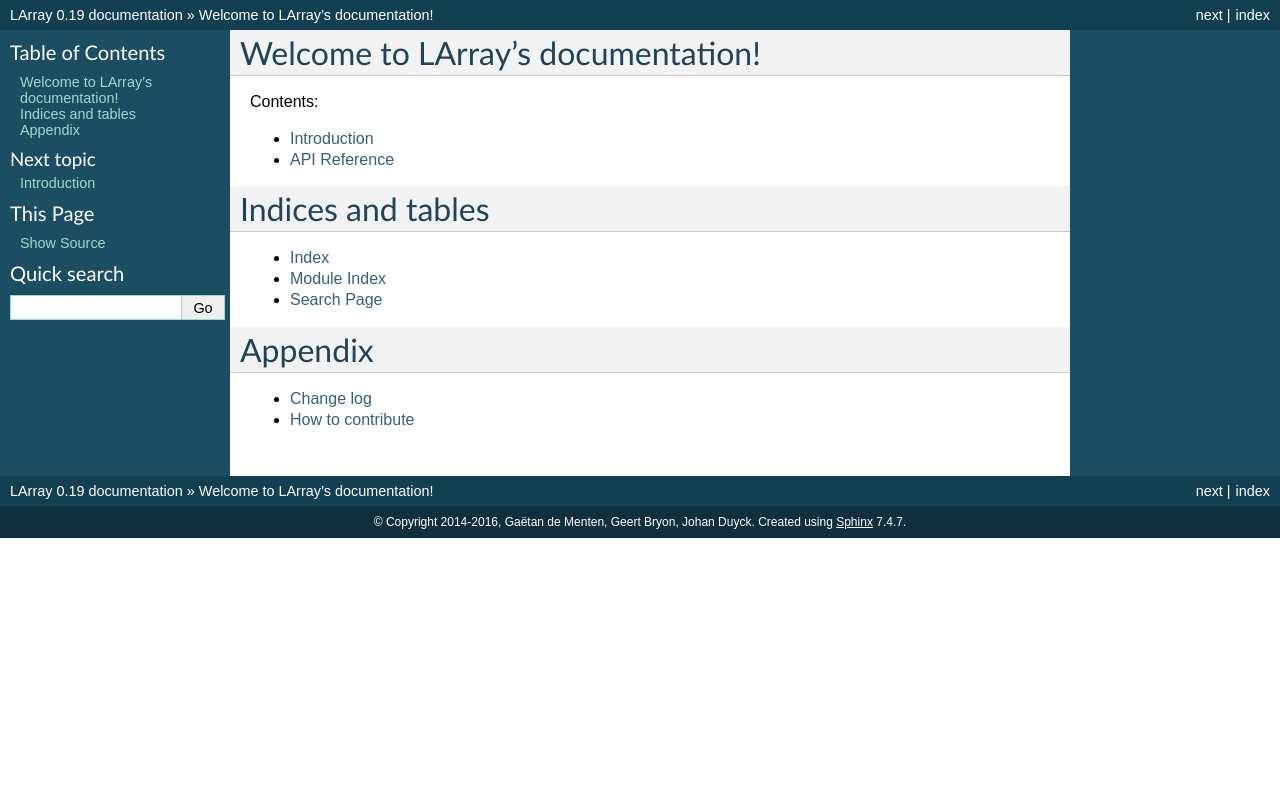
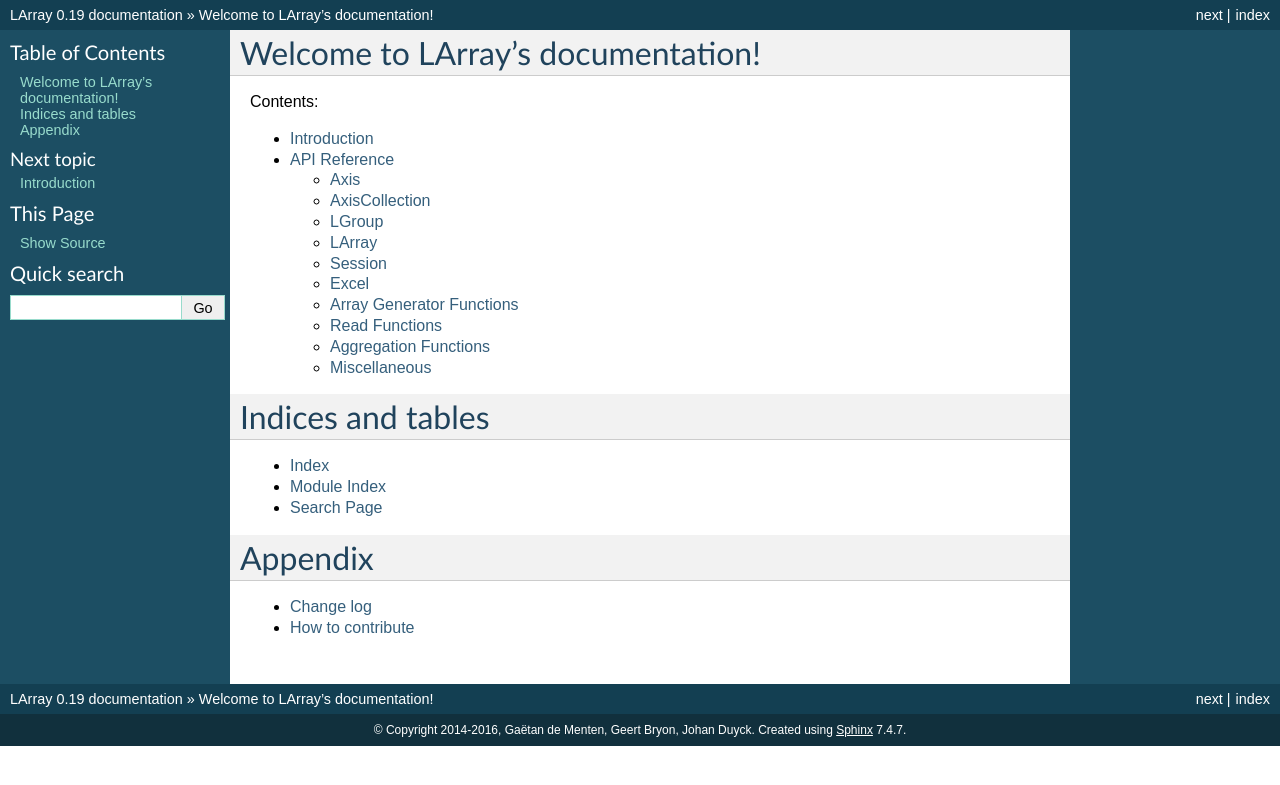
Before and after one commit to larray-project/larray, a Sphinx documentation site: the page built from doc/source/index.rst, in a window 1280 px wide. Shown: the top 785 px of the page. Built offline with Sphinx 7.4.7, drawn with Linux system fonts in a browser that asks for light colours; some of the changed lines change nothing that is shown.

Commit message:
Update api.rst

```diff
--- a/doc/source/api.rst
+++ b/doc/source/api.rst
@@ -4,11 +4,137 @@
 .. automodule:: larray
    :members:
 
+Axis
+----
+
 .. autoclass:: larray.Axis
    :members:
+
+AxisCollection
+--------------
+
+.. autoclass:: larray.AxisCollection
+:members:
+
+LGroup
+------
 
 .. autoclass:: larray.LGroup
    :members:
 
+LArray
+------
+
 .. autoclass:: larray.LArray
    :members:
+
+Session
+-------
+
+.. autoclass:: larray.Session
+:members:
+
+Excel
+-----
+
+.. automodule:: larray.excel
+:members:
+
+.. autoclass:: larray.excel.Workbook
+:members:
+
+.. autoclass:: larray.excel.Sheet
+:members:
+
+.. autoclass:: larray.excel.Range
+:members:
+
+Array Generator Functions
+-------------------------
+
+.. autofunction:: larray.create_sequential
+
+.. autofunction:: larray.ndrange
+
+.. autofunction:: larray.ndtest
+
+.. autofunction:: larray.zeros
+
+.. autofunction:: larray.zeros_like
+
+.. autofunction:: larray.ones
+
+.. autofunction:: larray.ones_like
+
+.. autofunction:: larray.empty
+
+.. autofunction:: larray.empty_like
+
+.. autofunction:: larray.full
+
+.. autofunction:: larray.full_like
+
+Read Functions
+--------------
+
+.. autofunction:: larray.read_csv
+
+.. autofunction:: larray.read_eurostat
+
+.. autofunction:: larray.read_excel
+
+.. autofunction:: larray.read_hdf
+
+.. autofunction:: larray.read_tsv
+
+.. autofunction:: larray.read_sas
+
+Aggregation Functions
+---------------------
+
+.. autofunction:: larray.all
+
+.. autofunction:: larray.any
+
+.. autofunction:: larray.min
+
+.. autofunction:: larray.max
+
+.. autofunction:: larray.sum
+
+.. autofunction:: larray.prod
+
+.. autofunction:: larray.cumsum
+
+.. autofunction:: larray.cumprod
+
+.. autofunction:: larray.mean
+
+.. autofunction:: larray.median
+
+.. autofunction:: larray.var
+
+.. autofunction:: larray.std
+
+.. autofunction:: larray.percentile
+
+.. autofunction:: larray.ptp
+
+Miscellaneous
+-------------
+
+.. autofunction:: larray.aslarray
+
+.. autofunction:: larray.labels_array
+
+.. autofunction:: larray.larray_equal
+
+.. autofunction:: larray.union
+
+.. autofunction:: larray.stack
+
+.. autofunction:: larray.identity
+
+.. autofunction:: larray.diag
+
+.. autofunction:: larray.eye
```
